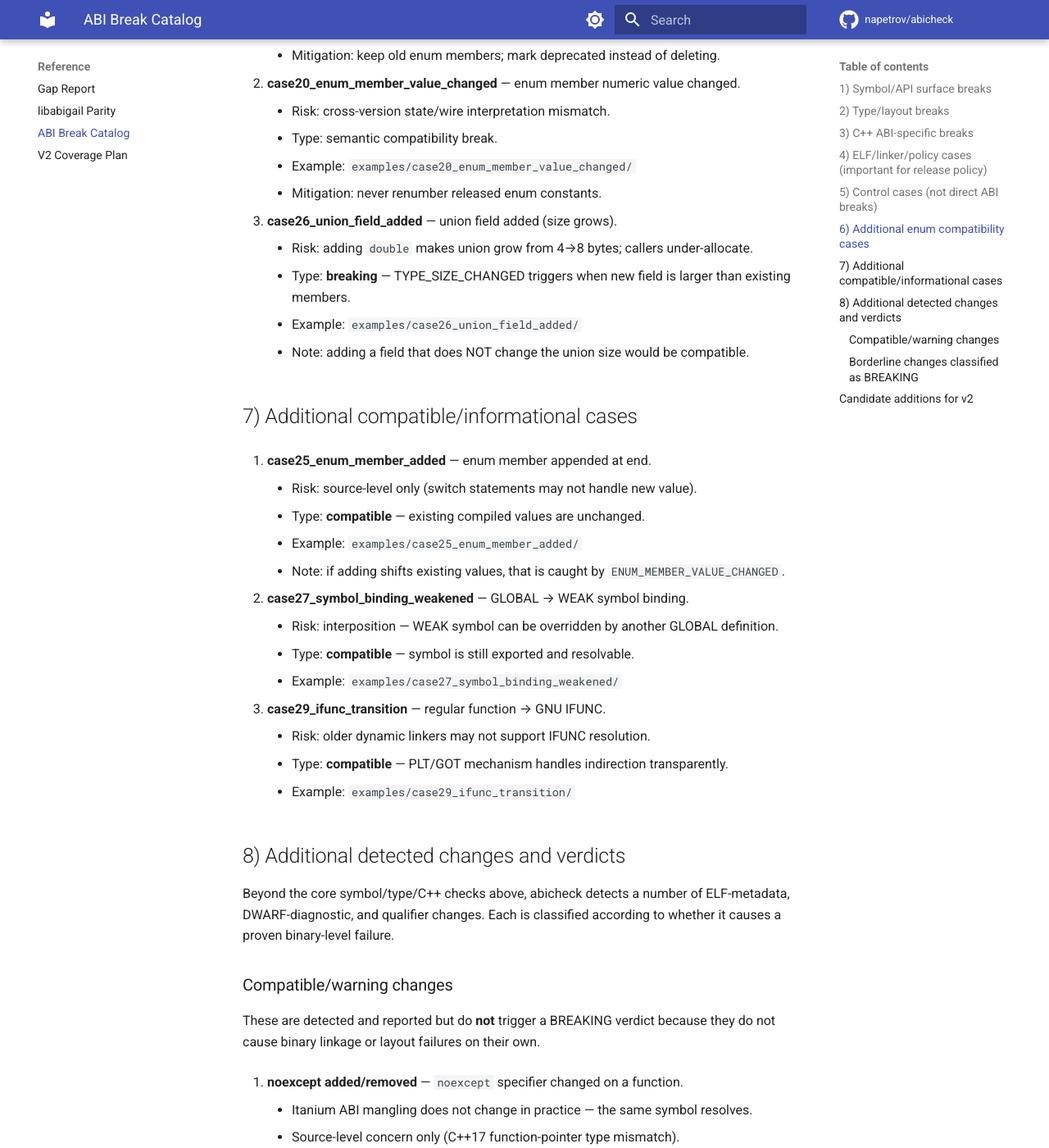
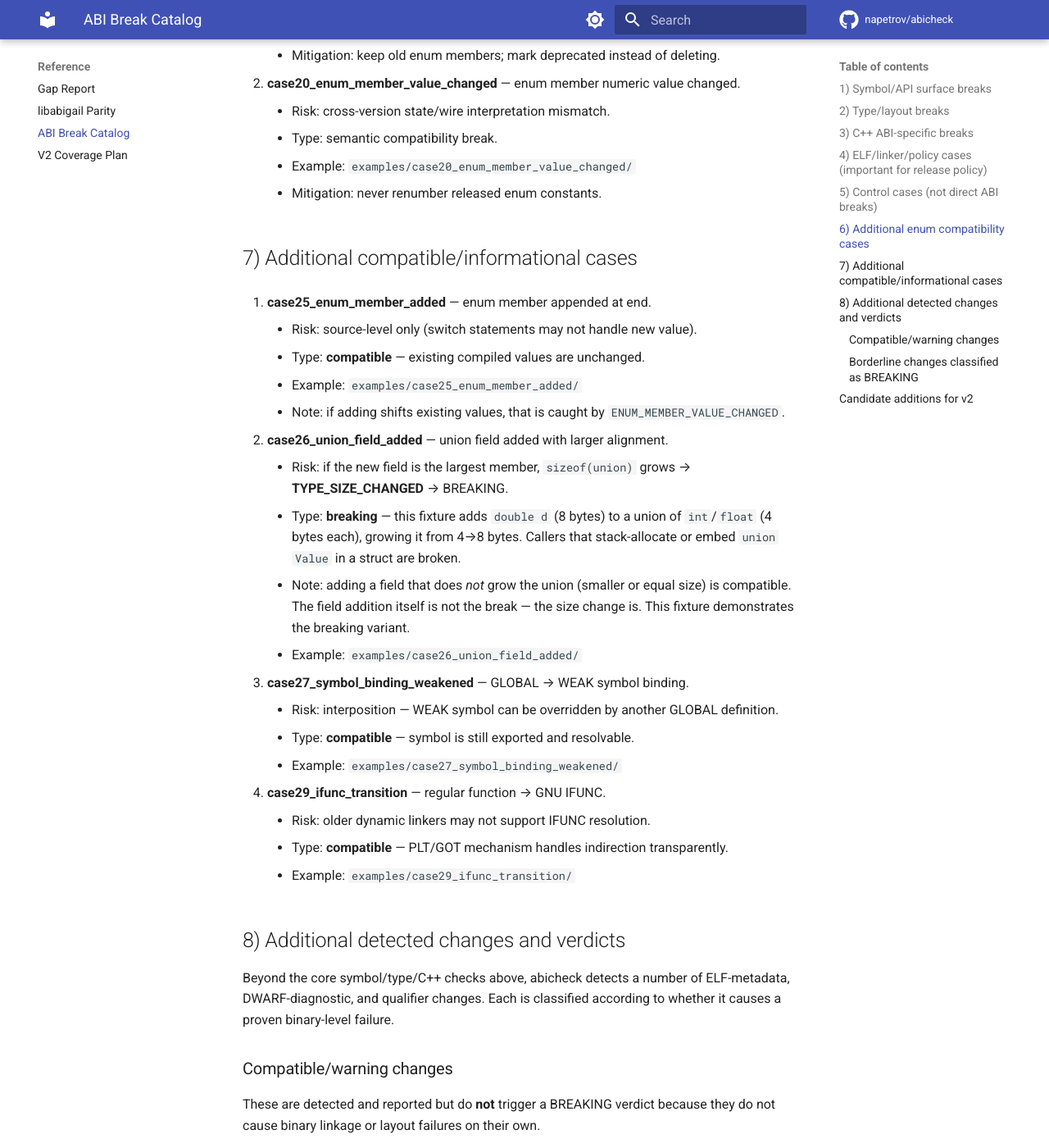
Before and after one commit to napetrov/abicheck, an MkDocs documentation site: the page built from docs/abi_breaking_cases_catalog.md, in a window 1280 px wide and 1400 px high, scrolled down 4372 px. Shown: the whole window at 82% size. Built offline with MkDocs 1.6.1 and Material for MkDocs 9.7.7, drawn with Linux system fonts in a browser that asks for light colours; comment, search, counter and statistics services are not loaded; some of the changed text lies outside the part shown.

Commit message:
fix(docs): case15/26/30 — align docs with test expectations + remove C mutable fiction

```diff
--- a/docs/abi_breaking_cases_catalog.md
+++ b/docs/abi_breaking_cases_catalog.md
@@ -152,19 +152,19 @@ For full code walkthroughs and deep per-case narrative, see
     - Example: `examples/case20_enum_member_value_changed/`
     - Mitigation: never renumber released enum constants.
 
-25. **case26_union_field_added** — union field added (size grows).
-    - Risk: adding `double` makes union grow from 4→8 bytes; callers under-allocate.
-    - Type: **breaking** — TYPE_SIZE_CHANGED triggers when new field is larger than existing members.
-    - Example: `examples/case26_union_field_added/`
-    - Note: adding a field that does NOT change the union size would be compatible.
-
 ## 7) Additional compatible/informational cases
 
-26. **case25_enum_member_added** — enum member appended at end.
+25. **case25_enum_member_added** — enum member appended at end.
     - Risk: source-level only (switch statements may not handle new value).
     - Type: **compatible** — existing compiled values are unchanged.
     - Example: `examples/case25_enum_member_added/`
     - Note: if adding shifts existing values, that is caught by `ENUM_MEMBER_VALUE_CHANGED`.
+
+26. **case26_union_field_added** — union field added with larger alignment.
+    - Risk: if the new field is the largest member, `sizeof(union)` grows → **TYPE_SIZE_CHANGED** → BREAKING.
+    - Type: **breaking** — this fixture adds `double d` (8 bytes) to a union of `int`/`float` (4 bytes each), growing it from 4→8 bytes. Callers that stack-allocate or embed `union Value` in a struct are broken.
+    - Note: adding a field that does *not* grow the union (smaller or equal size) is compatible. The field addition itself is not the break — the size change is. This fixture demonstrates the breaking variant.
+    - Example: `examples/case26_union_field_added/`
 
 27. **case27_symbol_binding_weakened** — GLOBAL → WEAK symbol binding.
     - Risk: interposition — WEAK symbol can be overridden by another GLOBAL definition.
@@ -198,7 +198,12 @@ because they do not cause binary linkage or layout failures on their own.
     - Value shifts (if any) are caught separately by `ENUM_MEMBER_VALUE_CHANGED`.
     - Verdict: COMPATIBLE.
 
-27. **GLOBAL→WEAK symbol binding** — symbol weakened from `STB_GLOBAL` to `STB_WEAK`.
+27. **Union field added** — new field added to an existing union.
+    - All union fields share offset 0; existing fields are unaffected.
+    - Size increase (if any) is caught separately by `TYPE_SIZE_CHANGED`.
+    - Verdict: COMPATIBLE.
+
+28. **GLOBAL→WEAK symbol binding** — symbol weakened from `STB_GLOBAL` to `STB_WEAK`.
     - Symbol is still exported and resolvable by the dynamic linker.
     - Interposition semantics change but existing binaries continue to work.
     - Verdict: COMPATIBLE.
@@ -240,13 +245,7 @@ because they do not cause binary linkage or layout failures on their own.
 These changes are less obvious than a removed symbol or shifted struct layout,
 but they can cause hard runtime failures in realistic deployments.
 
-34. **Union field added (size grows)** — new field added to an existing union.
-    - All union fields share offset 0; existing fields are unaffected at offset level.
-    - However, if the new field is larger than existing members, `sizeof(union)` grows
-      → `TYPE_SIZE_CHANGED` → **BREAKING** (callers under-allocate).
-    - Verdict: **BREAKING** when size grows; COMPATIBLE when size unchanged.
-
-35. **ELF st_size changed** — symbol size metadata changed in `.dynsym`.
+34. **ELF st_size changed** — symbol size metadata changed in `.dynsym`.
     - While `st_size` is not used for normal symbol resolution, it **is** used by
       the dynamic linker for COPY relocations (`R_*_COPY`) to determine the number
       of bytes to copy into the executable's BSS and to validate size consistency.
```
Also changed, not shown: other parts of docs/abi_breaking_cases_catalog.md (+3 -3 lines), examples/README.md (+5 -48 lines), 2 other files.
